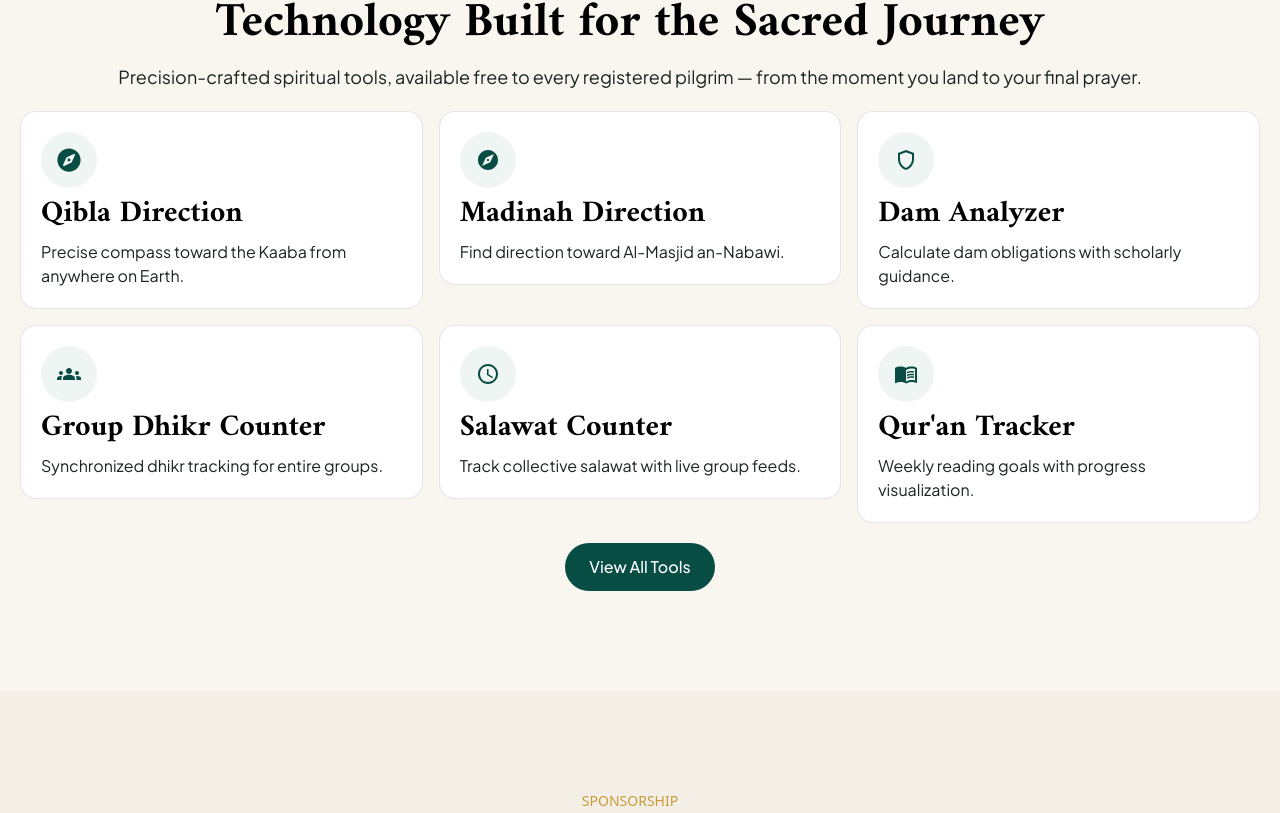
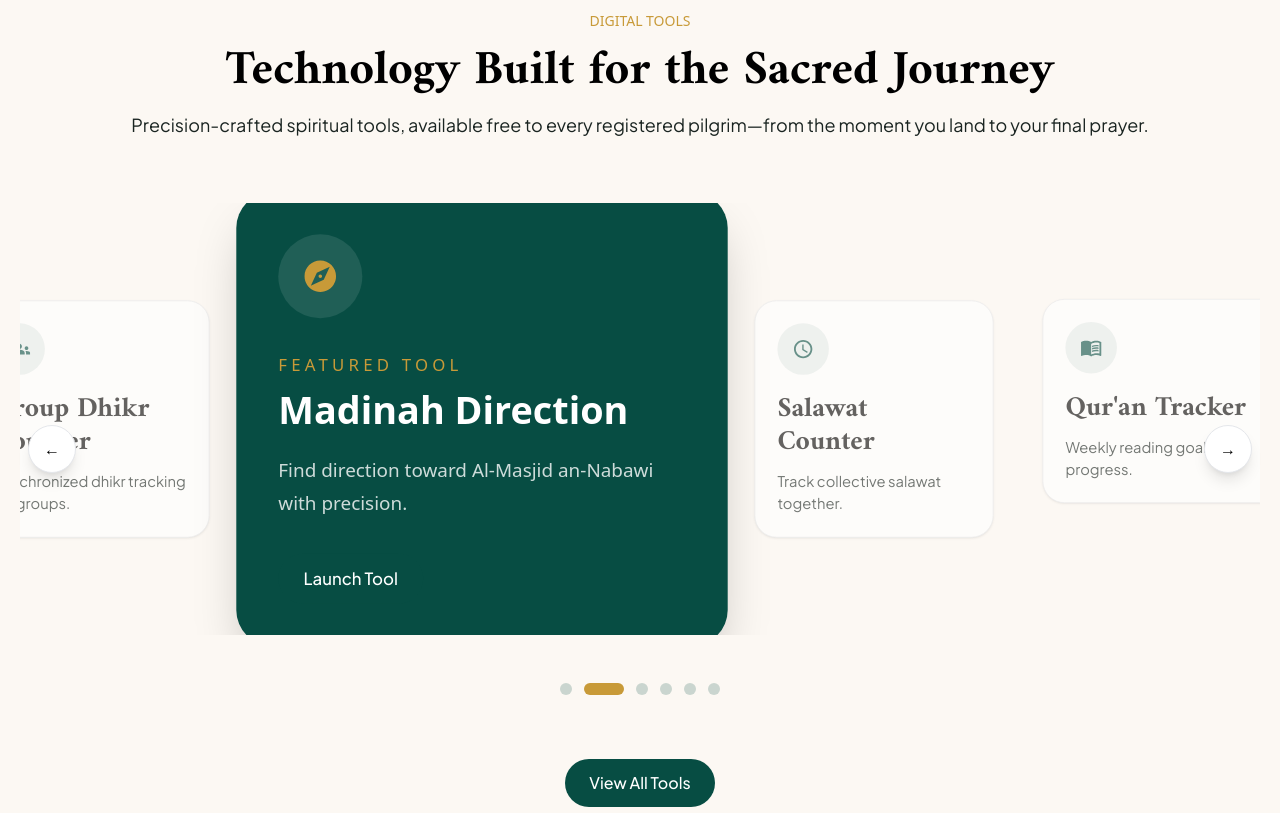
Before and after one commit to foysal41/hadya_portal, a Next.js app: page /about in a window 1280 px wide. Shown: the part 3527-4340 px from the top of the page. Built offline with nearby package versions, Linux system fonts and the light colour scheme.

Commit message:
news section card size increased and increase title lenth with condition then in digital tool design change to horizontal conveyor belt style using motion frammer

```diff
--- a/package.json
+++ b/package.json
@@ -9,6 +9,7 @@
     "lint": "eslint"
   },
   "dependencies": {
+    "framer-motion": "^12.42.2",
     "next": "16.2.10",
     "react": "19.2.4",
     "react-dom": "19.2.4",
--- a/src/app/features/home-digitalTools/DigitalTools.tsx
+++ b/src/app/features/home-digitalTools/DigitalTools.tsx
@@ -1,17 +1,21 @@
-import { advance, layout, style } from '@/app/csslib/GlobalCSS'
-import React from 'react'
+"use client";
+
+import React, { useEffect, useMemo, useState } from "react";
+import Link from "next/link";
+import { motion } from "framer-motion";
+
+import { advance, layout, style } from "@/app/csslib/GlobalCSS";
 
 import { MdExplore, MdOutlineShield, MdOutlineAccessTime, MdGroups, MdMenuBook, } from "react-icons/md";
+
 import { FaCompass } from "react-icons/fa";
-import Link from 'next/link';
 
 export const digitalTools = [
     {
         id: 1,
         icon: FaCompass,
         title: "Qibla Direction",
-        description:
-            "Precise compass toward the Kaaba from anywhere on Earth.",
+        description: "Precise compass toward the Kaaba from anywhere on Earth.",
         href: "/tools/qibla-direction",
     },
 
@@ -19,8 +23,7 @@ export const digitalTools = [
         id: 2,
         icon: MdExplore,
         title: "Madinah Direction",
-        description:
-            "Find direction toward Al-Masjid an-Nabawi.",
+        description: "Find direction toward Al-Masjid an-Nabawi with precision.",
         href: "/tools/madinah-direction",
     },
 
@@ -28,8 +31,7 @@ export const digitalTools = [
         id: 3,
         icon: MdOutlineShield,
         title: "Dam Analyzer",
-        description:
-            "Calculate dam obligations with scholarly guidance.",
+        description: "Calculate dam obligations with scholarly guidance.",
         href: "/tools/dam-analyzer",
     },
 
@@ -37,8 +39,7 @@ export const digitalTools = [
         id: 4,
         icon: MdGroups,
         title: "Group Dhikr Counter",
-        description:
-            "Synchronized dhikr tracking for entire groups.",
+        description: "Synchronized dhikr tracking for groups.",
         href: "/tools/group-dhikr",
     },
 
@@ -46,8 +47,7 @@ export const digitalTools = [
         id: 5,
         icon: MdOutlineAccessTime,
         title: "Salawat Counter",
-        description:
-            "Track collective salawat with live group feeds.",
+        description: "Track collective salawat together.",
         href: "/tools/salawat-counter",
     },
 
@@ -55,44 +55,211 @@ export const digitalTools = [
         id: 6,
         icon: MdMenuBook,
         title: "Qur'an Tracker",
-        description:
-            "Weekly reading goals with progress visualization.",
+        description:  "Weekly reading goals with progress.",
         href: "/tools/quran-tracker",
     },
 ];
 
-const DigitalTools = () => {
+const CARD_WIDTH = 260;
+
+
+
+export default function DigitalTools() {
+    const defaultIndex = digitalTools.findIndex(
+        (item) => item.title === "Madinah Direction"
+    );
+
+    const [active, setActive] = useState(defaultIndex);
+
+    useEffect(() => {
+        const interval = setInterval(() => {
+            setActive((prev) => (prev + 1) % digitalTools.length);
+        }, 35000);
+
+        return () => clearInterval(interval);
+    }, []);
+
+    const goNext = () => {
+        setActive((prev) => (prev + 1) % digitalTools.length);
+    };
+
+    const goPrev = () => {
+        setActive((prev) =>
+            prev === 0 ? digitalTools.length - 1 : prev - 1
+        );
+    };
+
+    const orderedTools = useMemo(() => {
+        return [
+            ...digitalTools.slice(active),
+            ...digitalTools.slice(0, active),
+        ];
+    }, [active]);
+
+    const activeTool = orderedTools[0];
+
     return (
-        <section className={`${advance.section.padding} ${layout.section.gap} bg-[#F9F6F0]`}>
-            {/* Header Part of Section */}
-            <div className={`${layout.sectionDirection.flexCenter} `}>
-                <p className={`${style.span.font} text-orangeColor `}> Digital Tools  </p>
-                <h2 className={style.heading.h2}>Technology Built for the Sacred Journey</h2>
-                <p className={`${style.text.md}`}>
-                    Precision-crafted spiritual tools, available free to every registered pilgrim — from the moment you land to your final prayer.
+        <section
+            className={`${advance.section.padding} bg-canvas overflow-hidden`}
+        >
+            {/* Heading */}
+
+            <div
+                className={`${layout.sectionDirection.flexCenter} mb-16`}
+            >
+                <p className={`${style.span.font} text-orangeColor`}>
+                    Digital Tools
+                </p>
+
+                <h2 className={style.heading.h2}>
+                    Technology Built for the Sacred Journey
+                </h2>
+
+                <p className={style.text.md}>
+                    Precision-crafted spiritual tools, available free to every
+                    registered pilgrim—from the moment you land to your final
+                    prayer.
                 </p>
             </div>
 
-            <div className={`${layout.sectionDirection.gridCard} max-w-7xl mx-auto`}>
-                {digitalTools.map((digitalTool) => {
-                    const ToolIcon = digitalTool.icon
+            {/* Conveyor */}
 
-                    return <Link key={digitalTool.id} href={digitalTool.href}>
-                        <div className=' group bg-white border border-black/10 rounded-2xl p-5 transition-all duration-500 hover:shadow-lg  space-y-2'>
-                            <div className='w-14 h-14  rounded-full  bg-[#EEF5F2] flex items-center justify-center transition-all'>
-                                <ToolIcon className="text-2xl text-primary transition-all duration-300  group-hover:scale-110 group-hover:rotate-12" />                    </div>
-                            <h3 className={`${style.heading.h3}`}>{digitalTool.title}</h3>
-                            <p className={`${style.text.sm}`}>{digitalTool.description}</p>
-                        </div>
-                    </Link>
-                })}
+            <div className="relative max-w-[1600px] mx-auto">
+
+                {/* Left Button */}
+
+                <button
+                    onClick={goPrev}
+                    className="hidden lg:flex absolute left-2 top-1/2 -translate-y-1/2 z-30 h-12 w-12 items-center justify-center rounded-full bg-white shadow-lg border border-border hover:bg-primary hover:text-white transition"
+                >
+                    ←
+                </button>
+
+                {/* Right Button */}
+
+                <button
+                    onClick={goNext}
+                    className="hidden lg:flex absolute right-2 top-1/2 -translate-y-1/2 z-30 h-12 w-12 items-center justify-center rounded-full bg-white shadow-lg border border-border hover:bg-primary hover:text-white transition"
+                >
+                    →
+                </button>
+
+                {/* Conveyor Track */}
+
+                <motion.div
+                    layout transition={{ type: "spring", stiffness: 180, damping: 22, }}
+                    className="flex items-center justify-center gap-7 overflow-hidden px-20" >          {/* Left Small Card */}
+
+                    <div className="hidden lg:flex gap-7s">
+                        {orderedTools.slice(1, 3).map((tool) => {
+                            const Icon = tool.icon;
+
+                            return (
+                                <motion.div key={tool.id} layout whileHover={{ scale: 0.96 }} transition={{
+                                    type: "spring", stiffness: 180, damping: 20,
+                                }} > <Link href={tool.href} onClick={() => setActive(digitalTools.findIndex((item) => item.id === tool.id))}
+                                >
+                                        <div className=" w-65 sm:w-85 md:w-105 lg:w-65 cursor-pointer rounded-3xl border border-border bg-white p-6 shadow-sm opacity-60 scale-[0.92] hover:opacity-100 duration-300" >
+                                            <div className="mb-5 flex h-14 w-14 items-center justify-center rounded-full bg-primary/10">
+                                                <Icon className="text-2xl text-primary" />
+                                            </div>
+
+                                            <h3 className={`${style.heading.h3} mb-3`}>
+                                                {tool.title}
+                                            </h3>
+
+                                            <p className={style.text.sm}>
+                                                {tool.description}
+                                            </p>
+                                        </div>
+                                    </Link>
+                                </motion.div>
+                            );
+                        })}
+                    </div>
+
+                    {/* Center Featured Card */}
+
+                    <motion.div layout key={activeTool.id} initial={{ scale: 0.9, opacity: 0, }}
+                        animate={{ scale: 1.05, opacity: 1, }}
+                        transition={{  type: "spring", stiffness: 180, damping: 18, }} >
+                        <Link href={activeTool.href}>
+                            <div className="w-[90vw] max-w-117 rounded-[34px] bg-primary p-6 md:p-8 lg:p-10 text-white shadow-2xl"  >
+                                <div className="mb-8 flex h-20 w-20 items-center justify-center rounded-full bg-white/10">
+
+                                    <activeTool.icon className="text-4xl text-orangeColor" />
+
+                                </div>
+
+                                <span className="mb-3 inline-block uppercase tracking-[0.25em] text-orangeColor">
+                                    Featured Tool
+                                </span>
+
+                                <h3 className="mb-5 tex-2xl md:text-4xl font-bold">
+                                    {activeTool.title}
+                                </h3>
+
+                                <p className="mb-8 text-lg leading-8 text-white/80">
+                                    {activeTool.description}
+                                </p>
+
+                                <button className={style.button.primary}>
+                                    Launch Tool
+                                </button>
+                            </div>
+                        </Link>
+                    </motion.div>
+
+                    {/* Right Small Cards */}
+
+                    <div className="hidden lg:flex gap-7">
+                        {orderedTools.slice(3).map((tool) => {
+                            const Icon = tool.icon;
+
+                            return (
+                                <motion.div key={tool.id} layout whileHover={{ scale: 0.96 }} transition={{
+                                    type: "spring", stiffness: 180, damping: 20,
+                                }}
+                                >
+                                    <Link href={tool.href} onClick={() => setActive(digitalTools.findIndex((item) => item.id === tool.id))
+                                    } >
+                                        <div style={{ width: CARD_WIDTH }} className="cursor-pointer rounded-3xl border border-border bg-white p-6 shadow-sm opacity-60 scale-[0.92] hover:opacity-100 duration-300">
+                                            <div className="mb-5 flex h-14 w-14 items-center justify-center rounded-full bg-primary/10">
+                                                <Icon className="text-2xl text-primary" />
+                                            </div>
+
+                                            <h3 className={`${style.heading.h3} mb-3`}>
+                                                {tool.title}
+                                            </h3>
+
+                                            <p className={style.text.sm}>
+                                                {tool.description}
+                                            </p>
+                                        </div>
+                                    </Link>
+                                </motion.div>
+                            );
+                        })}
+                    </div>
+                </motion.div>
+
+                {/* Pagination */}
+
+                <div className="mt-12 flex justify-center gap-3">
+                    {digitalTools.map((tool, index) => (
+                        <button key={tool.id} onClick={() => setActive(index)} className={`h-3 rounded-full transition-all duration-300 ${index === active ? "w-10 bg-orangeColor" : "w-3 bg-primary/20" }`}
+                        />
+                    ))}
+                </div>
             </div>
 
-            <div className='text-center'>
-                <button className={`${style.button.primary}`}>View All Tools</button>
+            {/* CTA */}
+
+            <div className="mt-16 text-center">
+                <button className={style.button.primary}>
+                    View All Tools
+                </button>
             </div>
         </section>
-    )
+    );
 }
-
-export default DigitalTools
```
Also changed, not shown: src/app/features/home-update/Update.tsx (+5 -5 lines), 1 other file (tests, documents, lock files or other folders).
